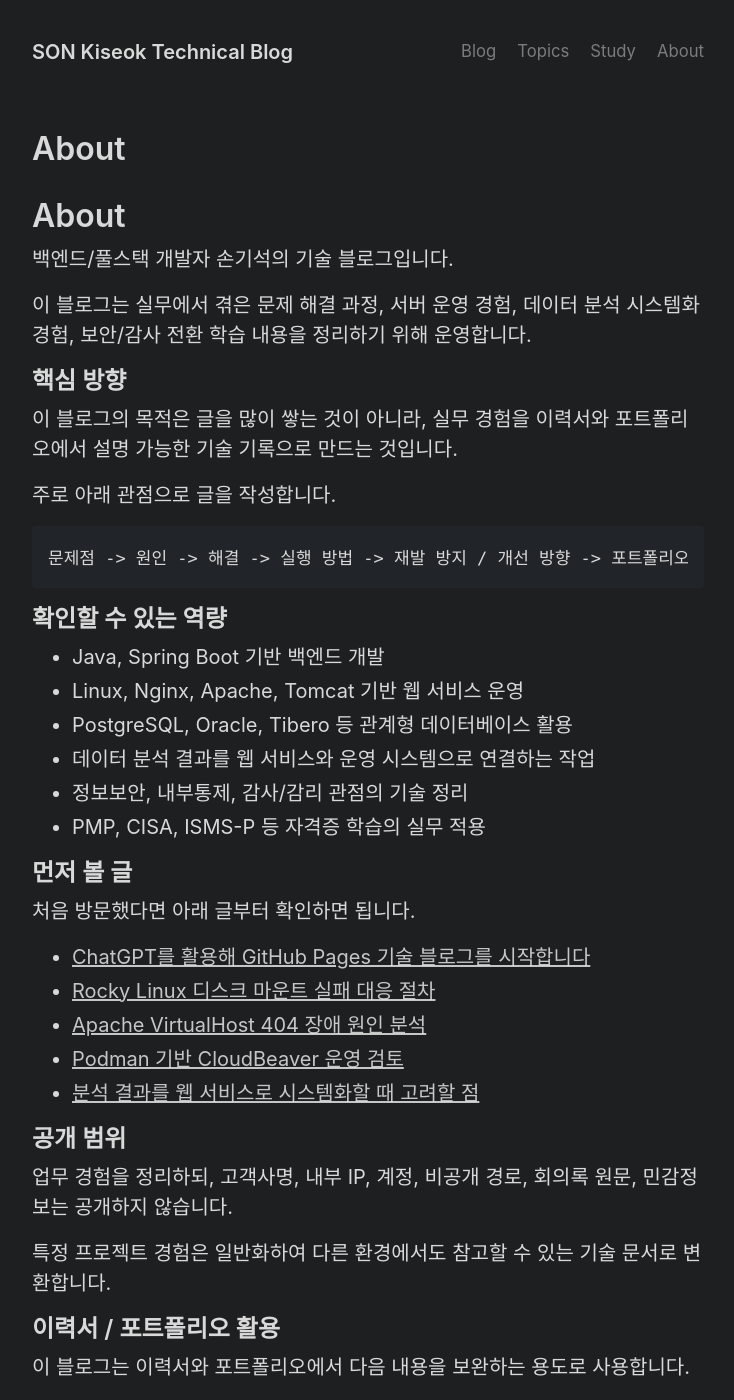
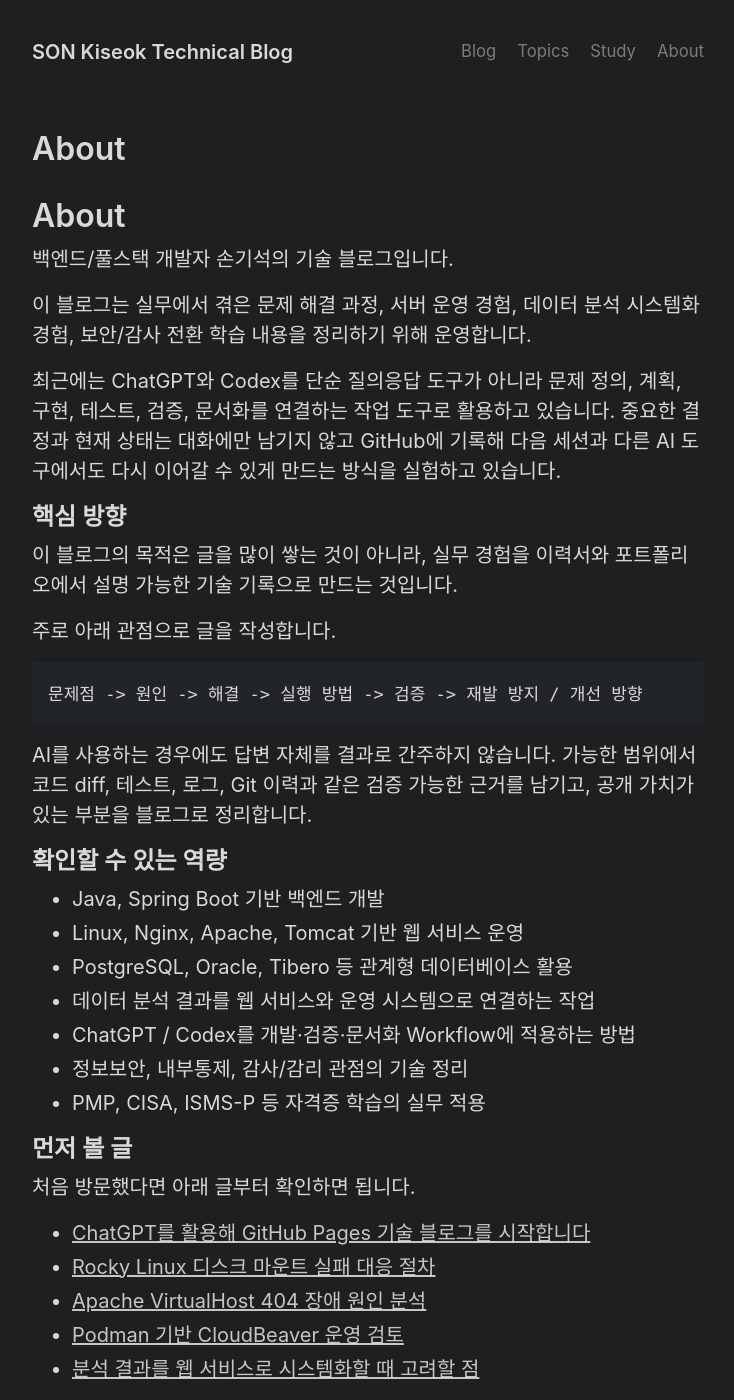
Before and after one commit to son1004007/son1004007.github.io, a Jekyll site: the page built from about.md, in a window 1280 px wide and 1400 px high. Shown: the whole window, without its empty margins (272-1006 px from the left). Built offline with Jekyll 4.4.1, drawn with Linux system fonts in a browser that asks for light colours; some of the changed text lies outside the part shown.

Commit message:
content: describe AI-assisted engineering workflow

````diff
--- a/about.md
+++ b/about.md
@@ -1,6 +1,7 @@
 ---
 layout: page
 title: About
+description: 백엔드 개발과 Linux 운영 경험, 데이터 시스템화, 보안·감사 학습과 함께 ChatGPT·Codex를 개발 Workflow에 적용하는 과정을 기록합니다.
 ---
 
 # About
@@ -9,6 +10,8 @@ title: About
 
 이 블로그는 실무에서 겪은 문제 해결 과정, 서버 운영 경험, 데이터 분석 시스템화 경험, 보안/감사 전환 학습 내용을 정리하기 위해 운영합니다.
 
+최근에는 ChatGPT와 Codex를 단순 질의응답 도구가 아니라 문제 정의, 계획, 구현, 테스트, 검증, 문서화를 연결하는 작업 도구로 활용하고 있습니다. 중요한 결정과 현재 상태는 대화에만 남기지 않고 GitHub에 기록해 다음 세션과 다른 AI 도구에서도 다시 이어갈 수 있게 만드는 방식을 실험하고 있습니다.
+
 ## 핵심 방향
 
 이 블로그의 목적은 글을 많이 쌓는 것이 아니라, 실무 경험을 이력서와 포트폴리오에서 설명 가능한 기술 기록으로 만드는 것입니다.
@@ -16,8 +19,10 @@ title: About
 주로 아래 관점으로 글을 작성합니다.
 
 ```text
-문제점 -> 원인 -> 해결 -> 실행 방법 -> 재발 방지 / 개선 방향 -> 포트폴리오 관점의 의미
+문제점 -> 원인 -> 해결 -> 실행 방법 -> 검증 -> 재발 방지 / 개선 방향
 ```
+
+AI를 사용하는 경우에도 답변 자체를 결과로 간주하지 않습니다. 가능한 범위에서 코드 diff, 테스트, 로그, Git 이력과 같은 검증 가능한 근거를 남기고, 공개 가치가 있는 부분을 블로그로 정리합니다.
 
 ## 확인할 수 있는 역량
 
@@ -25,6 +30,7 @@ title: About
 - Linux, Nginx, Apache, Tomcat 기반 웹 서비스 운영
 - PostgreSQL, Oracle, Tibero 등 관계형 데이터베이스 활용
 - 데이터 분석 결과를 웹 서비스와 운영 시스템으로 연결하는 작업
+- ChatGPT / Codex를 개발·검증·문서화 Workflow에 적용하는 방법
 - 정보보안, 내부통제, 감사/감리 관점의 기술 정리
 - PMP, CISA, ISMS-P 등 자격증 학습의 실무 적용
 
@@ -52,11 +58,10 @@ title: About
 - 운영 환경 구성 경험
 - 백엔드 개발 경험
 - 분석 결과 시스템화 경험
+- AI를 활용한 개발 Workflow 설계와 검증 경험
 - 보안/감사 전환을 위한 학습과 실무 정리
-
-이력서에는 다음 형태로 연결할 수 있습니다.
 
 ```text
 기술 블로그: https://son1004007.github.io
-백엔드 개발, Linux 서버 운영, 데이터 분석 시스템화, 보안/감사 전환 과정을 실무 문제 해결 중심으로 정리하고 있습니다.
+백엔드 개발, Linux 서버 운영, 데이터 시스템화와 AI 협업 Workflow를 실제 문제 해결 중심으로 정리하고 있습니다.
 ```
````
